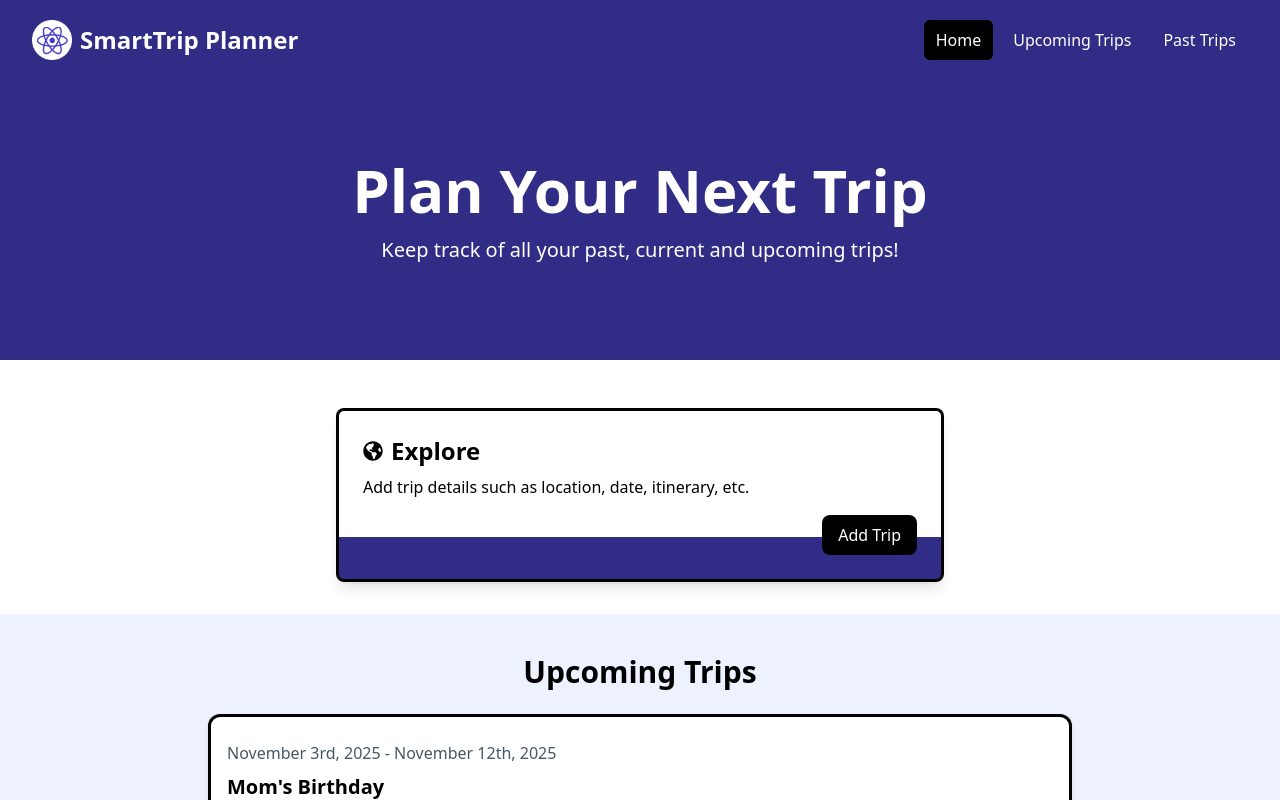
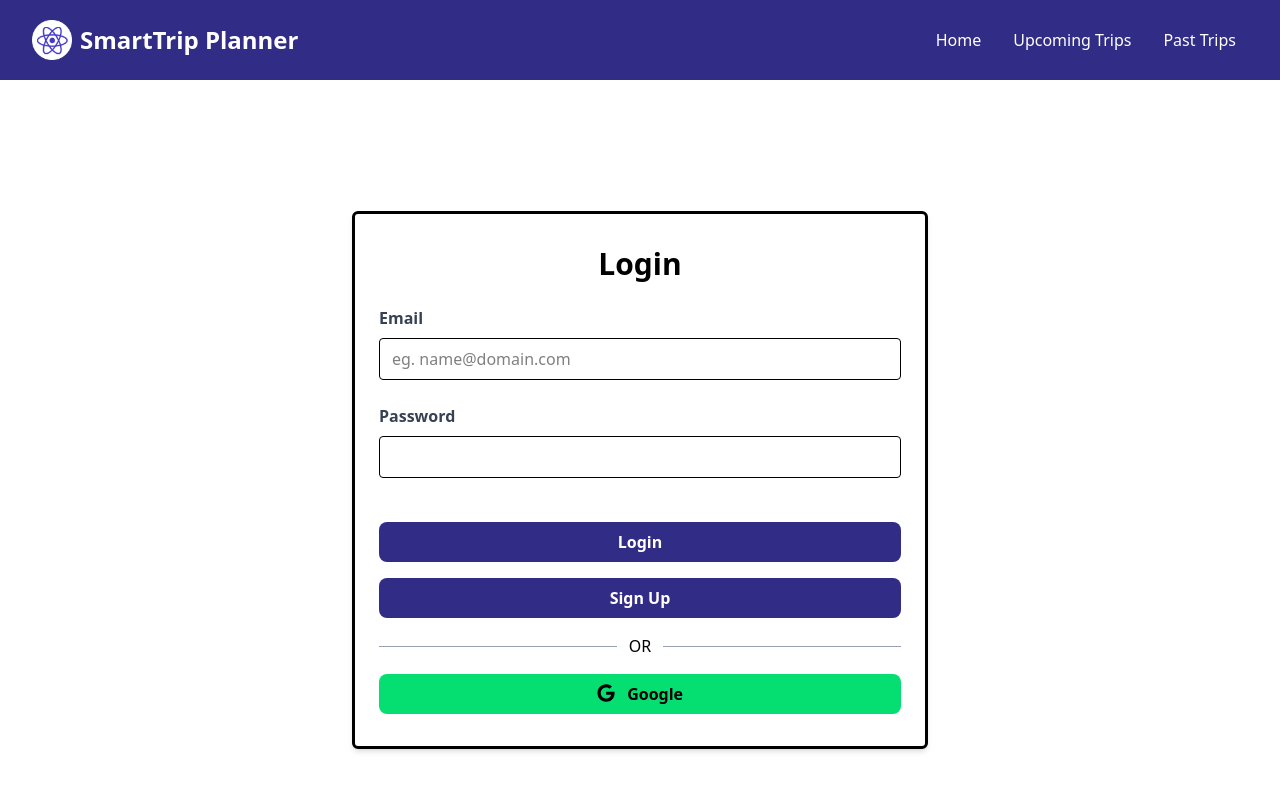
Before and after one commit to jahi-omari/trip-planner, a React (Vite) app: page / in a window 1280 px wide. Shown: the top 800 px of the page. Built offline with nearby package versions, Linux system fonts and the light colour scheme.

Commit message:
Created login page

```diff
--- a/src/App.jsx
+++ b/src/App.jsx
@@ -8,13 +8,15 @@ import TripDetailsPage from './pages/TripDetailsPage'
 import AddTripPage from './pages/AddTripPage'
 import EditTripPage from './pages/EditTripPage'
 import PastTripsPage from './pages/PastTripsPage'
+import LoginPage from './pages/LoginPage'
 
 const router = createBrowserRouter(
   [{path: "/",
     element: <MainLayout/>,
     children: [
-      {index: true, element: <Homepage/>},
+      {index: true, element: <LoginPage/>},
       {path: "homepage", element: <Homepage/>},
+      // {path: "signup", element: <SignUpPage/>},
       {path: "upcoming-trips-page", element: <UpcomingTripsPage/>},
       {path: "upcoming-trips-page/trip-details", element: <TripDetailsPage/>},
       {path: "trip-details", element: <TripDetailsPage/>},
--- a/src/components/Navbar.jsx
+++ b/src/components/Navbar.jsx
@@ -17,7 +17,7 @@ const navbar = () => {
             className="flex flex-1 items-center justify-center md:items-stretch md:justify-start"
           >
             {/* <!-- Logo --> */}
-            <NavLink className="flex flex-shrink-0 items-center mr-4" to="/">
+            <NavLink className="flex flex-shrink-0 items-center mr-4" to="/homepage">
               <img
                 className="h-10 w-auto"
                 src={logo}
@@ -30,7 +30,7 @@ const navbar = () => {
             <div className="md:ml-auto">
               <div className="flex space-x-2">
                 <NavLink
-                  to="/"
+                  to="/homepage"
                   className={linkClass}
                   >Home
                   </NavLink>
--- a/src/pages/Homepage.jsx
+++ b/src/pages/Homepage.jsx
@@ -1,5 +1,4 @@
 import React from 'react'
-import Navbar from '../components/Navbar'
 import Hero from '../components/Hero'
 import AddTrip from '../components/AddTrip'
 import RecentUpcomingTrips from '../components/RecentUpcomingTrips'
--- /dev/null
+++ b/src/pages/LoginPage.jsx
@@ -0,0 +1,89 @@
+import React from 'react'
+import { Link } from 'react-router-dom'
+import { FaGoogle } from 'react-icons/fa'
+
+const LoginPage = () => {
+  return (
+    <>
+    <section className="bg-white min-h-screen flex items-center justify-center">
+      <div className="container m-auto max-w-xl">
+        <div
+          className="bg-white px-6 py-8 mb-4 shadow-md rounded-md border-3 m-4 md:m-0"
+        >
+          <form>
+            <h2 className="text-3xl text-center font-semibold mb-6">Login</h2>
+
+            <div className="mb-4">
+              <label className="block text-gray-700 font-bold mb-2"
+                >Email</label
+              >
+              <input
+                type="email"
+                id="email"
+                name="email"
+                className="border rounded w-full py-2 px-3 mb-2"
+                placeholder="eg. name@domain.com"
+                required
+              />
+            </div>
+
+            <div className="mb-4">
+              <label className="block text-gray-700 font-bold mb-2"
+                >Password</label
+              >
+              <input
+                type="password"
+                id="password"
+                name="password"
+                className="border rounded w-full py-2 px-3 mb-2"
+                // placeholder="eg. Hagerstown, Maryland"
+                required
+              />
+            </div>
+
+            <div className='mb-4'>
+
+            </div>
+
+            <div>
+              <button
+                className="bg-indigo-900 hover:bg-indigo-600 mt-5 mb-4 text-white font-bold py-2 px-4 rounded-lg w-full focus:outline-none focus:shadow-outline"
+                type="submit"
+              >
+                Login
+              </button>
+            </div>
+
+            <div>
+              <button
+                className="bg-indigo-900 hover:bg-indigo-600 text-white font-bold py-2 px-4 rounded-lg w-full focus:outline-none focus:shadow-outline"
+                type="submit"
+              >
+                Sign Up
+              </button>
+            </div>
+
+            <div className='flex flex-row mb-4 mt-4'>
+                <div className='flex-grow border-t border-gray-400 mt-3 mr-3'></div>
+                <p className='text-black'>OR</p>
+                <div className='flex-grow border-t border-gray-400 mt-3 ml-3'></div>
+            </div>
+
+           <div>
+              <button
+                className="bg-green-400 hover:bg-indigo-600 text-black font-bold py-2 px-4 rounded-lg w-full focus:outline-none focus:shadow-outline"
+                type="submit"
+              >
+                <FaGoogle className="inline text-lg mr-2 mb-1" /> Google
+              </button>
+            </div>
+
+          </form>
+        </div>
+      </div>
+    </section>
+    </>
+  )
+}
+
+export default LoginPage
```
